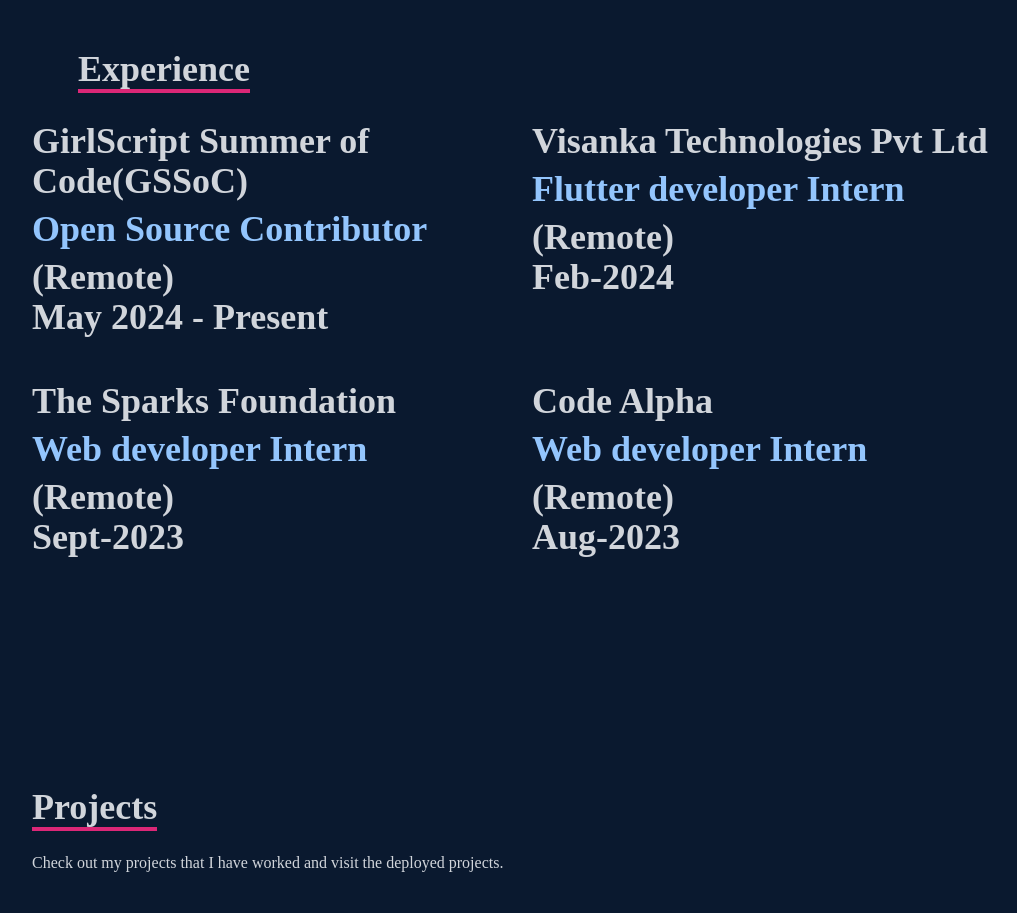
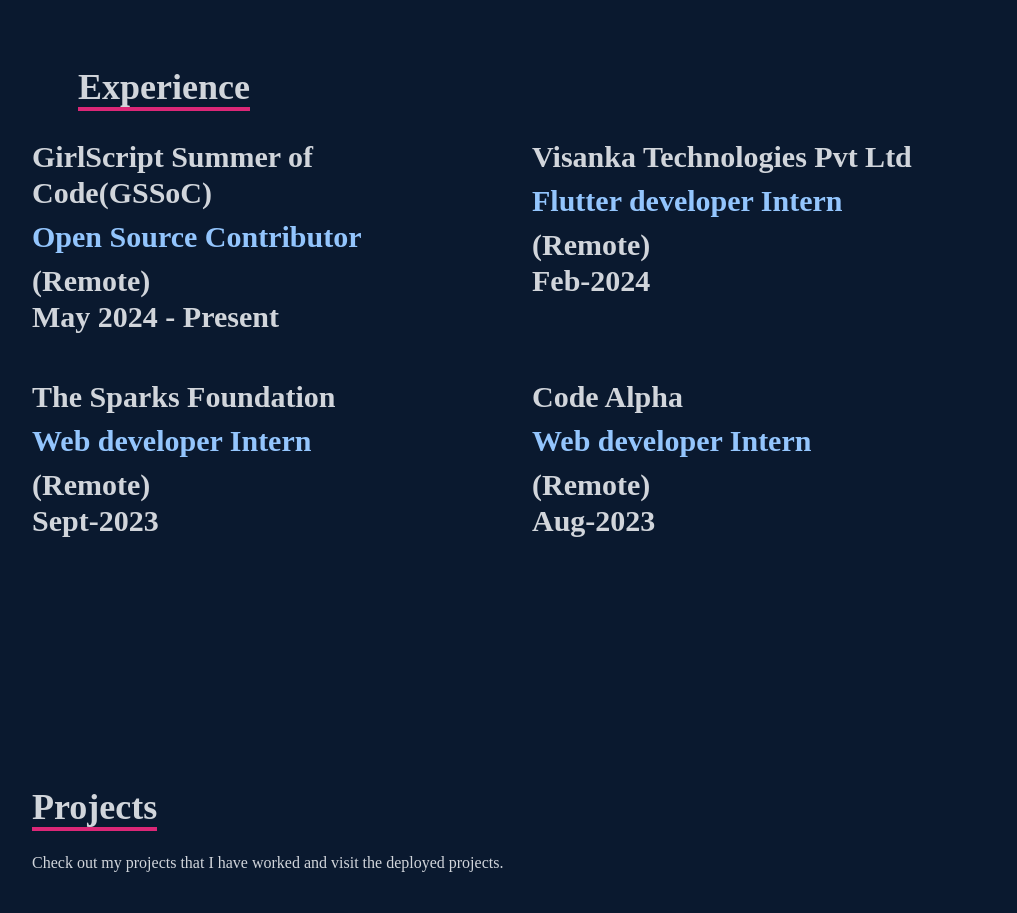
Before and after one commit to karthickkumarsm/React_portfolio, a React (Create React App) app: page / in a window 1280 px wide. Shown: the part 1700-2613 px from the top of the page, without its empty margins (124-1141 px from the left). Built offline with nearby package versions, Linux system fonts and the light colour scheme.

Commit message:
updated experience

```diff
--- a/src/components/Experience.jsx
+++ b/src/components/Experience.jsx
@@ -14,28 +14,28 @@
             </div>
                 <div className='max-w-[1000px] w-full grid sm:grid-cols-2 gap-8 px-4'>
                     <div>
-                        <p className='sm:Text-right text-4xl font-bold pb-3'>
+                        <p className='sm:Text-right text-3xl font-bold pb-3'>
                             GirlScript Summer of Code(GSSoC)<br/>
                             <div className='pb-2 pt-2 text-blue-300'>Open Source Contributor</div>
                            (Remote)<br/>May 2024 - Present
                         </p>
                     </div>
                     <div>
-                        <p className='sm:Text-right text-4xl font-bold pb-3'>
+                        <p className='sm:Text-right text-3xl font-bold pb-3'>
                             Visanka Technologies Pvt Ltd<br/>
                             <div className='pb-2 pt-2 text-blue-300'>Flutter developer Intern</div>
                            (Remote)<br/>Feb-2024
                         </p>
                     </div>
                     <div>
-                        <p className='sm:Text-right text-4xl font-bold pb-3'>
+                        <p className='sm:Text-right text-3xl font-bold pb-3'>
                             The Sparks Foundation<br/>
                             <div className='pb-2 pt-2 text-blue-300'>Web developer Intern</div>
                            (Remote)<br/>Sept-2023
                         </p>
                     </div>
                     <div>
-                        <p className='sm:Text-right text-4xl font-bold pb-3'>
+                        <p className='sm:Text-right text-3xl font-bold pb-3'>
                             Code Alpha<br/>
                             <div className='pb-2 pt-2 text-blue-300'>Web developer Intern</div>
                            (Remote)<br/>Aug-2023
```
